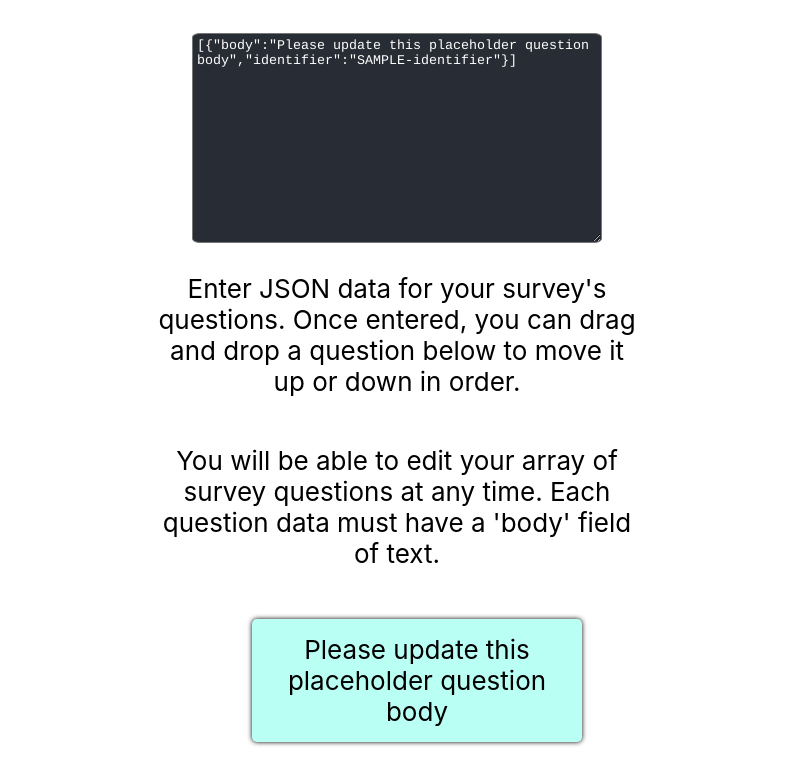
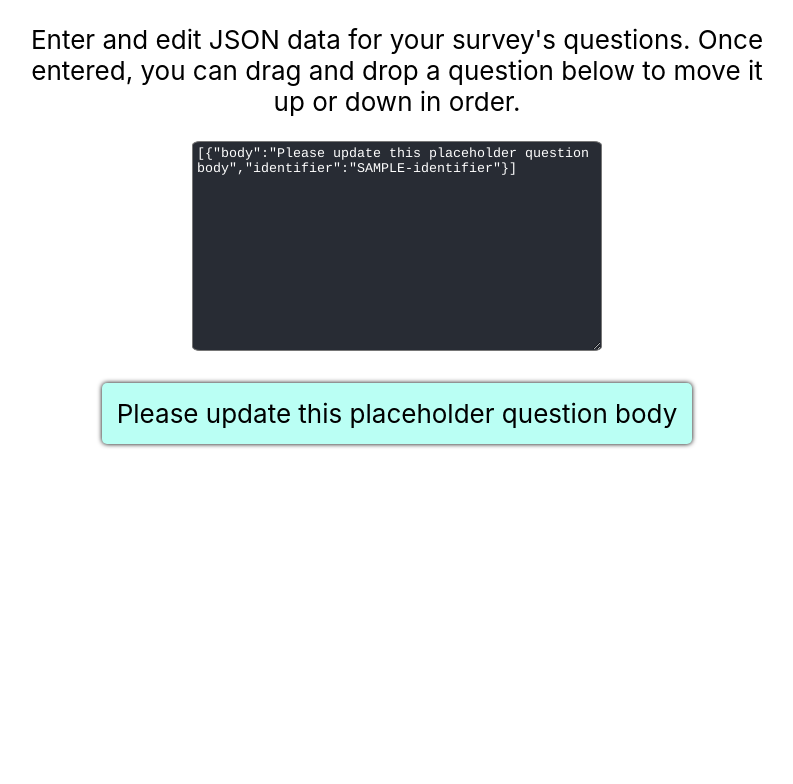
Before and after one commit to grantziolkowski/drag-and-drop-survey, a React (Create React App) app: page / in a window 1280 px wide. Shown: the top 784 px of the page, without its empty margins (243-1036 px from the left). Built offline with nearby package versions, Linux system fonts and the light colour scheme.

Commit message:
Tie in effect to update form values on data change

```diff
--- a/src/App.css
+++ b/src/App.css
@@ -1,16 +1,15 @@
 .app {
   text-align: center;
   min-height: 100vh;
-  max-width: 500px;
+  max-width: 750px;
   margin: auto;
   display: flex;
   flex-direction: column;
   align-items: center;
-  justify-content: center;
   font-size: calc(10px + 2vmin);
   color: #000;
 }
 
-.instructions div {
+.instructions {
   padding: 24px 8px;
 }
--- a/src/App.js
+++ b/src/App.js
@@ -17,14 +17,11 @@ function App() {
 
   return (
     <div className='app'>
+      <div className='instructions'>
+        Enter and edit JSON data for your survey's questions. Once entered, you can drag and drop a question below to move
+          it up or down in order.
+      </div>
       <SurveyForm data={data} dispatch={dispatch} />
-      <div className='instructions'>
-        <div>
-          Enter JSON data for your survey's questions. Once entered, you can drag and drop a question below to move
-           it up or down in order.
-        </div>
-        <div>You will be able to edit your array of survey questions at any time. Each question data must have a 'body' field of text.</div>
-      </div>
 
       <SurveyList data={data} dispatch={dispatch} />
     </div>
--- a/src/forms/useForm.js
+++ b/src/forms/useForm.js
@@ -1,35 +1,35 @@
 import { useState, useEffect } from 'react';
 
-const useForm = (callback, validate) => {
+const useForm = (callback, validate, defaultValues) => {
   const [values, setValues] = useState({});
-  const [jsonData, setJsonData] = useState({ questions: []});
+  const [jsonData, setJsonData] = useState(defaultValues);
   const [errors, setErrors] = useState({});
 
   useEffect(() => {
     if (Object.keys(errors).length === 0) {
-
       callback();
     }
   }, [errors]);
 
-
   const handleJsonChange = (event) => {
     event.persist();
-    const jsonKey = event.target.name.replace('String', '');
 
     setErrors(validate({ ...values, [event.target.name]: event.target.value }));
     setValues(values => ({...values, [event.target.name]: event.target.value }));
 
-    if (jsonKey) {
-      try {
-        const jsonValue = JSON.parse(event.target.value);
-        setJsonData(values => ({ ...values, [jsonKey]: jsonValue }));
-      } catch (e) {}
-    }
+    try {
+      const jsonValue = JSON.parse(event.target.value);
+      setJsonData(values => ({ ...jsonData, [event.target.name]: jsonValue }));
+    } catch (e) { }
+  };
+
+  const handleFormValuesUpdate = (updatedValues) => {
+    setValues(values => ({...values, ...updatedValues }));
   };
 
   return {
     handleJsonChange,
+    handleFormValuesUpdate,
     values,
     errors,
     jsonData,
--- a/src/reducers/SurveyReducer.js
+++ b/src/reducers/SurveyReducer.js
@@ -6,17 +6,17 @@ function arrayMove(arr, oldIndex, newIndex) {
       }
   }
   arr.splice(newIndex, 0, arr.splice(oldIndex, 1)[0]);
+
   return arr;
 };
 
 const surveyReducer = (state, action) => {
   switch (action.type) {
     case 'UPDATE_QUESTIONS':
-      console.log('update action', action);
-      console.log('new state', { ...state, questions: action.questions });
       return { ...state, questions: action.questions };
     case 'REORDER':
-      return { ...state, questions: arrayMove(state.questions, action.fromIndex, action.toIndex)};
+      const questionsToUpdate = [].concat(state.questions);
+      return { ...state, questions: arrayMove(questionsToUpdate, action.fromIndex, action.toIndex)};
     default:
       return state;
   }
--- a/src/surveys/SurveyForm.js
+++ b/src/surveys/SurveyForm.js
@@ -1,20 +1,24 @@
-import React from 'react';
+import React, { useEffect } from 'react';
 import validate from './SurveyFormValidationRules';
 import useForm from '../forms/useForm';
 import './SurveyForm.css';
 
 const SurveyForm = ({ data, dispatch }) => {
-  const questionsString = JSON.stringify(data.questions);
+  useEffect(() => {
+    handleFormValuesUpdate({questions: JSON.stringify(data.questions)})
+  }, [data.questions]);
 
   const {
     values,
     handleJsonChange,
+    handleFormValuesUpdate,
     errors,
     jsonData,
-  } = useForm(onValidQuestionsUpdate, validate);
+  } = useForm(onValidQuestionsUpdate, validate, {question: []});
+
 
   function onValidQuestionsUpdate() {
-    if (jsonData && jsonData.questions.length) {
+    if (jsonData && jsonData.questions) {
       dispatch({ type: 'UPDATE_QUESTIONS', questions: jsonData.questions });
     }
   }
@@ -25,9 +29,9 @@ const SurveyForm = ({ data, dispatch }) => {
         <div className='control'>
           <textarea
               className={`textarea ${errors.questions && 'is-error'}`}
-              name='questionsString'
+              name='questions'
               onChange={handleJsonChange}
-              value={values.questionsString || questionsString }
+              value={values.questions}
               placeholder='[{ "body": "Edit here with the body of your question text", "identifier": "Any optional identifier" }]'
               required
             />
--- a/src/surveys/SurveyFormValidationRules.js
+++ b/src/surveys/SurveyFormValidationRules.js
@@ -1,18 +1,17 @@
 export default function validate(values) {
-  console.log('validate ', values)
   let errors = {};
 
   try {
-    if (!values.questionsString) throw new Error();
+    if (!values.questions) throw new Error();
 
-    const questions = JSON.parse(values.questionsString);
+    const questions = JSON.parse(values.questions);
 
     if (questions.length) {
       const invalidQuestion = questions.find(q => !q.body);
       if (invalidQuestion) errors.questions = 'Please fill in the body text of each question.';
     }
   } catch (e) {
-    errors.questions = 'Please enter an array of JSON objects representing your questions';
+    errors.questions = 'Please enter an array of valid JSON objects representing your questions';
   }
 
   return errors;
--- a/src/surveys/SurveyList.css
+++ b/src/surveys/SurveyList.css
@@ -1,12 +1,15 @@
+.questions {
+  padding: 0;
+}
+
 .questions li {
   background: #BAFFF4;
   color: #000;
   box-shadow: 0 0 5px #000;
   border-radius: 5px;
-  margin: 5px 0;
+  margin: 12px 0;
   padding: 15px;
   display: flex;
-  align-items: center;
-  width: 300px;
+  min-width: 500px;
   cursor: -webkit-grab;
 }
--- a/src/surveys/SurveyList.js
+++ b/src/surveys/SurveyList.js
@@ -4,48 +4,36 @@ import './SurveyList.css';
 const SurveyList = ({ data, dispatch }) => {
   const { questions } = data;
 
-  const onDragEnter = e => {
-    console.log('drag enter');
-    e.preventDefault();
-    e.stopPropagation();
-  };
-  const onDragLeave = e => {
-    console.log('drag leave');
-
-    e.preventDefault();
-    e.stopPropagation();
-  };
   const onDragOver = e => {
-    console.log('drag over');
-
     e.preventDefault();
     e.stopPropagation();
   };
   const onDrop = e => {
-    console.log('drop');
-
     e.preventDefault();
     e.stopPropagation();
 
-    const fromIndex = e.dataTransfer.getData("text");
-    const toIndex = parseInt(e.target.id.replace('question-item-', ''));
+    const fromIndex = parseInt(e.dataTransfer.getData("text"));
+    const toIndex = parseInt(_getIndexFromClassName(e.target));
+
     dispatch({ type: 'REORDER', fromIndex, toIndex });
     e.dataTransfer.clearData();
   };
   const onDrag = e => {
     e.persist()
-    const index = parseInt(e.target.id.replace('question-item-', ''));
+    const index = _getIndexFromClassName(e.target);
 
     e.dataTransfer.setData("text", index);
   };
 
+  const _getIndexFromClassName = (el) => {
+    return el.id.replace('question-item-', '');
+  }
+
   return (
     <div className="survey-list"
       onDrop={e => onDrop(e)}
-      onDragOver={e => onDragOver(e)}
-      onDragEnter={e => onDragEnter(e)}
-      onDragLeave={e => onDragLeave(e)}>
-      <ol className="questions">
+      onDragOver={e => onDragOver(e)}>
+      <ul className="questions">
         {questions.map((q, i) => {
           return (
             <li key={i}
@@ -56,7 +44,7 @@ const SurveyList = ({ data, dispatch }) => {
             </li>
           )
         })}
-      </ol>
+      </ul>
     </div>
   );
 };
```
